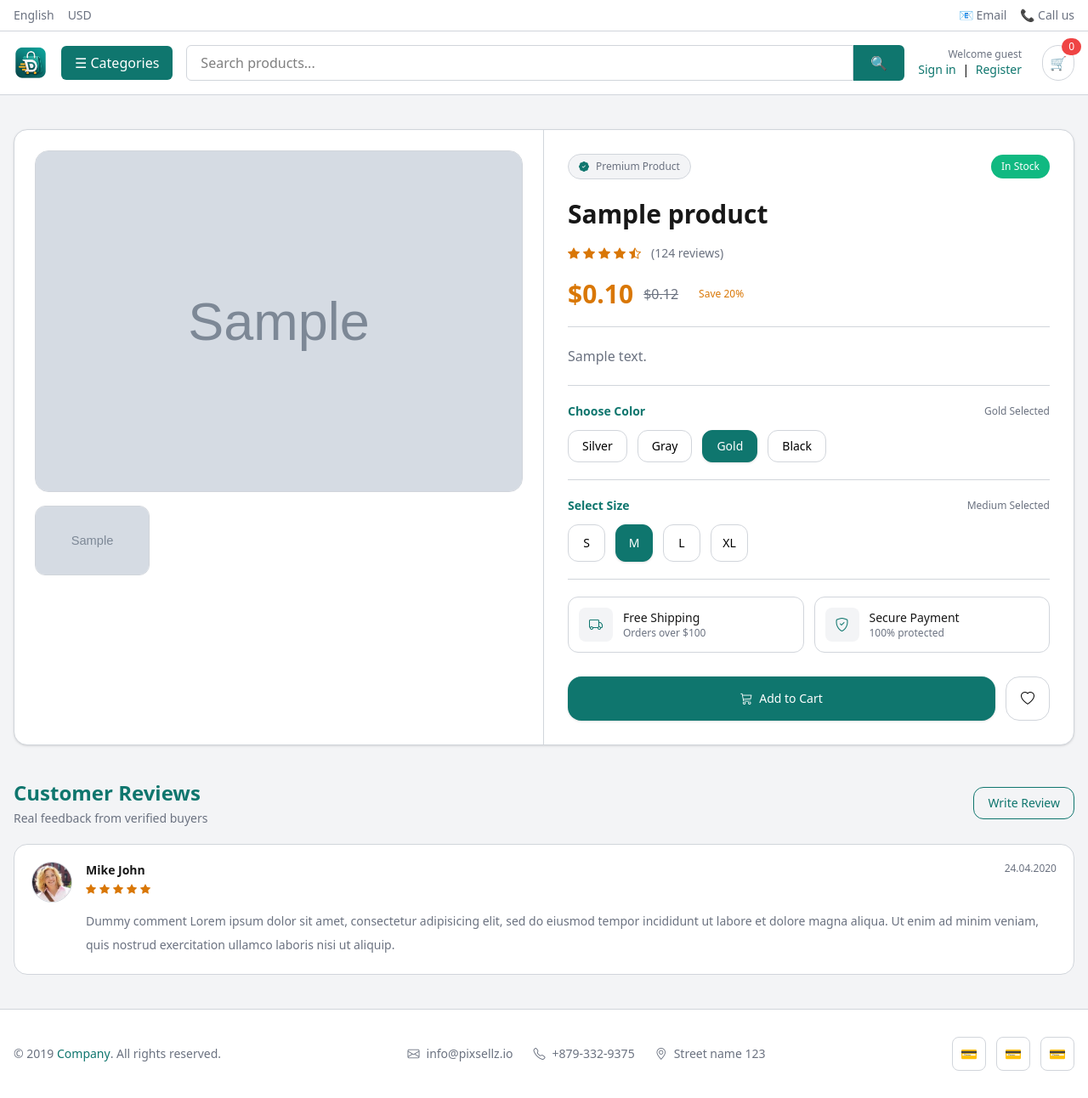
After one commit to EslamKamel89/Djangify, a Django app: template store/templates/store/product_detail.html in a window 1280 px wide. The commit adds this page. Shown: the whole page at 85% size. Run offline with Django 5.2, Linux system fonts and the light colour scheme; tables that the repository leaves empty hold one stand-in row (values such as "Sample post"); the template is opened without the code that fills it: values that come from a table or form of the project are taken from there, most other values are stand-ins (such as "Sample title", 1, 10 or a date in 2020); grey boxes marked "Sample" are stand-in pictures; parts of the project's set-up code (start-up, migrations or seed data) failed here and were passed over; some libraries are stand-ins or nearby versions.

Commit message:
feat(storefront): add product detail page, reusable product cards, and category-aware product filtering

```diff
--- /dev/null
+++ b/store/templates/store/product_detail.html
@@ -0,0 +1,310 @@
+<!--prettier-ignore-->
+{% extends 'base.html' %}
+{% load static %}
+
+{% block title %} Product Detail {% endblock %}
+
+{% block content %}
+
+<!-- Product Detail -->
+<section
+  class="bg-neutral py-6 md:py-10"
+  x-data="{selectedImage:'{{ main_image }}' }"
+>
+  <div class="max-w-7xl mx-auto px-4">
+    <div
+      class="bg-white rounded-2xl border border-neutral overflow-hidden shadow-sm"
+    >
+      <div class="grid grid-cols-1 lg:grid-cols-2">
+        <!-- Product Images -->
+        <div
+          class="p-4 md:p-6 border-b lg:border-b-0 lg:border-r border-neutral"
+        >
+          <!-- Main Image -->
+          <div
+            class="rounded-2xl overflow-hidden bg-neutral group border border-neutral"
+          >
+            <img
+              :src="selectedImage"
+              class="w-full h-[280px] md:h-[400px] object-cover group-hover:scale-105 transition duration-500"
+            />
+          </div>
+
+          <!-- Gallery -->
+          <div class="grid grid-cols-4 gap-3 mt-4">
+            {% for image in images %}
+            <button
+              class="group rounded-xl overflow-hidden border border-neutral hover:border-primary transition bg-white"
+              @click="selectedImage = '{{ image.image.url }}' "
+            >
+              <img
+                src="{{ image.image.url }}"
+                class="w-full h-18 md:h-20 object-cover group-hover:scale-105 transition duration-300"
+              />
+            </button>
+            {% endfor %}
+          </div>
+        </div>
+
+        <!-- Product Info -->
+        <div class="p-5 md:p-7 flex flex-col">
+          <!-- Category + Status -->
+          <div class="flex flex-wrap items-center justify-between gap-3 mb-5">
+            <span
+              class="inline-flex items-center gap-2 text-xs bg-neutral px-3 py-1.5 rounded-full text-muted border border-neutral"
+            >
+              <i class="bi bi-patch-check-fill text-primary"></i>
+              Premium Product
+            </span>
+
+            <span
+              class="text-xs px-3 py-1.5 rounded-full font-medium {% if product.is_available %} bg-success text-white {% else %} bg-error text-white {% endif %}"
+            >
+              <!--prettier-ignore-->
+              {% if product.is_available %}
+              In Stock
+              {% else %}
+              Not Available
+              {% endif %}
+            </span>
+          </div>
+
+          <!-- Title -->
+          <div class="mb-4">
+            <h1
+              class="text-xl md:text-3xl font-bold text-neutral-900 leading-snug"
+            >
+              {{ product.name }}
+            </h1>
+          </div>
+
+          <!-- Rating -->
+          <div class="flex items-center gap-3 mb-5">
+            <div class="flex items-center gap-1 text-accent text-sm">
+              <i class="bi bi-star-fill"></i>
+              <i class="bi bi-star-fill"></i>
+              <i class="bi bi-star-fill"></i>
+              <i class="bi bi-star-fill"></i>
+              <i class="bi bi-star-half"></i>
+            </div>
+
+            <span class="text-sm text-muted">(124 reviews)</span>
+          </div>
+
+          <!-- Price -->
+          <div
+            class="flex flex-wrap items-center gap-3 pb-5 border-b border-neutral"
+          >
+            <span class="text-2xl md:text-3xl font-bold text-accent">
+              ${{ product.display_price }}
+            </span>
+
+            <del class="text-muted text-base">
+              ${{ product.original_price }}
+            </del>
+
+            <span
+              class="bg-accent/10 text-accent text-xs px-3 py-1 rounded-full font-medium"
+            >
+              Save 20%
+            </span>
+          </div>
+
+          <!-- Description -->
+          <div class="py-5 border-b border-neutral">
+            <p class="text-sm md:text-base text-muted leading-7">
+              {{ product.description }}
+            </p>
+          </div>
+
+          <!-- Colors -->
+          <div class="py-5 border-b border-neutral">
+            <div class="flex items-center justify-between mb-3">
+              <h3 class="font-semibold text-sm text-primary">Choose Color</h3>
+
+              <span class="text-xs text-muted">Gold Selected</span>
+            </div>
+
+            <div class="flex flex-wrap gap-3">
+              <button
+                class="px-4 py-2 text-sm rounded-xl border border-neutral hover:border-primary hover:text-primary transition"
+              >
+                Silver
+              </button>
+
+              <button
+                class="px-4 py-2 text-sm rounded-xl border border-neutral hover:border-primary hover:text-primary transition"
+              >
+                Gray
+              </button>
+
+              <button
+                class="px-4 py-2 text-sm rounded-xl bg-primary text-white border border-primary shadow-sm"
+              >
+                Gold
+              </button>
+
+              <button
+                class="px-4 py-2 text-sm rounded-xl border border-neutral hover:border-primary hover:text-primary transition"
+              >
+                Black
+              </button>
+            </div>
+          </div>
+
+          <!-- Sizes -->
+          <div class="py-5 border-b border-neutral">
+            <div class="flex items-center justify-between mb-3">
+              <h3 class="font-semibold text-sm text-primary">Select Size</h3>
+
+              <span class="text-xs text-muted">Medium Selected</span>
+            </div>
+
+            <div class="flex flex-wrap gap-3">
+              <button
+                class="w-11 h-11 text-sm rounded-xl border border-neutral hover:border-primary hover:text-primary transition"
+              >
+                S
+              </button>
+
+              <button
+                class="w-11 h-11 text-sm rounded-xl bg-primary text-white border border-primary shadow-sm"
+              >
+                M
+              </button>
+
+              <button
+                class="w-11 h-11 text-sm rounded-xl border border-neutral hover:border-primary hover:text-primary transition"
+              >
+                L
+              </button>
+
+              <button
+                class="w-11 h-11 text-sm rounded-xl border border-neutral hover:border-primary hover:text-primary transition"
+              >
+                XL
+              </button>
+            </div>
+          </div>
+
+          <!-- Features -->
+          <div class="grid grid-cols-2 gap-3 py-5">
+            <div
+              class="border border-neutral rounded-xl p-3 flex items-center gap-3"
+            >
+              <div
+                class="w-10 h-10 rounded-lg bg-neutral flex items-center justify-center text-primary"
+              >
+                <i class="bi bi-truck"></i>
+              </div>
+
+              <div>
+                <p class="text-sm font-medium text-neutral-900">
+                  Free Shipping
+                </p>
+                <p class="text-xs text-muted">Orders over $100</p>
+              </div>
+            </div>
+
+            <div
+              class="border border-neutral rounded-xl p-3 flex items-center gap-3"
+            >
+              <div
+                class="w-10 h-10 rounded-lg bg-neutral flex items-center justify-center text-primary"
+              >
+                <i class="bi bi-shield-check"></i>
+              </div>
+
+              <div>
+                <p class="text-sm font-medium text-neutral-900">
+                  Secure Payment
+                </p>
+                <p class="text-xs text-muted">100% protected</p>
+              </div>
+            </div>
+          </div>
+
+          <!-- Actions -->
+          <div class="flex flex-col sm:flex-row gap-3 mt-2">
+            <button
+              class="flex-1 bg-primary text-white py-3 rounded-2xl text-sm font-medium hover:opacity-90 transition flex items-center justify-center gap-2 shadow-sm"
+            >
+              <i class="bi bi-cart3"></i>
+              Add to Cart
+            </button>
+
+            <button
+              class="w-full sm:w-13 h-13 rounded-2xl border border-neutral hover:border-primary hover:text-primary transition flex items-center justify-center bg-white"
+            >
+              <i class="bi bi-heart text-base"></i>
+            </button>
+          </div>
+        </div>
+      </div>
+    </div>
+
+    <!-- Reviews -->
+    <section class="mt-8 md:mt-10">
+      <div class="flex items-center justify-between mb-5">
+        <div>
+          <h2 class="text-xl md:text-2xl font-bold text-primary">
+            Customer Reviews
+          </h2>
+          <p class="text-sm text-muted mt-1">
+            Real feedback from verified buyers
+          </p>
+        </div>
+
+        <button
+          class="hidden md:flex border border-primary text-primary px-4 py-2 rounded-xl text-sm hover:bg-primary hover:text-white transition"
+        >
+          Write Review
+        </button>
+      </div>
+
+      <div class="space-y-4">
+        <article
+          class="bg-white border border-neutral rounded-2xl p-5 hover:shadow-sm transition"
+        >
+          <div class="flex items-start gap-4">
+            <img
+              src="{% static 'images/avatars/avatar1.jpg' %}"
+              class="w-12 h-12 rounded-full object-cover border border-neutral"
+            />
+
+            <div class="flex-1">
+              <div
+                class="flex flex-col sm:flex-row sm:items-start sm:justify-between gap-3"
+              >
+                <div>
+                  <h3 class="font-semibold text-sm text-neutral-900">
+                    Mike John
+                  </h3>
+
+                  <div class="flex items-center gap-1 text-accent mt-1 text-xs">
+                    <i class="bi bi-star-fill"></i>
+                    <i class="bi bi-star-fill"></i>
+                    <i class="bi bi-star-fill"></i>
+                    <i class="bi bi-star-fill"></i>
+                    <i class="bi bi-star-fill"></i>
+                  </div>
+                </div>
+
+                <span class="text-xs text-muted">24.04.2020</span>
+              </div>
+
+              <p class="text-sm text-muted leading-7 mt-4">
+                Dummy comment Lorem ipsum dolor sit amet, consectetur
+                adipisicing elit, sed do eiusmod tempor incididunt ut labore et
+                dolore magna aliqua. Ut enim ad minim veniam, quis nostrud
+                exercitation ullamco laboris nisi ut aliquip.
+              </p>
+            </div>
+          </div>
+        </article>
+      </div>
+    </section>
+  </div>
+</section>
+
+{% endblock %}
--- a/templates/partials/header.html
+++ b/templates/partials/header.html
@@ -63,8 +63,13 @@
           @click.outside="open=false"
           class="absolute z-50 mt-2 w-full sm:w-64 bg-white border border-neutral rounded-lg shadow-lg overflow-hidden"
         >
+          <a href="{% url 'store' %}" class="block px-4 py-2 hover:bg-neutral"
+            >All</a
+          >
           {% for category in all_categories %}
-          <a href="#" class="block px-4 py-2 hover:bg-neutral"
+          <a
+            href="{% url 'store' %}?category={{ category.slug }}"
+            class="block px-4 py-2 hover:bg-neutral {% if selected_category and selected_category.slug == category.slug %} bg-neutral text-primary font-medium {% endif %}"
             >{{category.name}}</a
           >
           {% endfor %}
```
Also changed, not shown: store/templates/store/index.html (+8 -1 lines), store/templates/store/partials/categories.html (+9 -11 lines), store/templates/store/partials/product_card.html (+6 -3 lines), templates/home.html (+4 -47 lines), templates/partials/product_card.html (added, +44 -0 lines).
